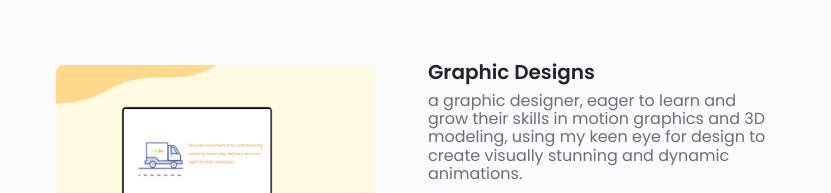
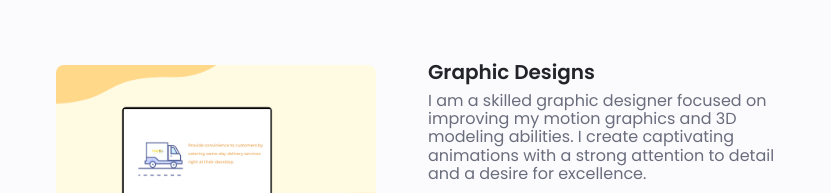
Before and after one commit to AerrowDev/Aaron-Personal-website, a plain HTML site: page index.html in a window 1280 px wide. Shown: the part 3248-3441 px from the top of the page, without its empty margins (224-1055 px from the left). Drawn offline with nearby package versions, Linux system fonts and the light colour scheme.

Commit message:
Update index.html

```diff
--- a/index.html
+++ b/index.html
@@ -649,7 +649,7 @@
 
                         <div class="portfolio__data">
                             <h3 class="portfolio__title">Graphic Designs</h3>
-                            <p class="portfolio__description"> a graphic designer, eager to learn and grow their skills in motion graphics and 3D modeling, using my keen eye for design to create visually stunning and dynamic animations.</p>
+                            <p class="portfolio__description">I am a skilled graphic designer focused on improving my motion graphics and 3D modeling abilities. I create captivating animations with a strong attention to detail and a desire for excellence.</p>
 
                                 <a href="https://drive.google.com/drive/u/0/folders/1T1oLNIenUottDWFHjVT6CaPKA1sT4HKt" class="button button--flex button--smal portfolio__button">
                                     Demo
```
